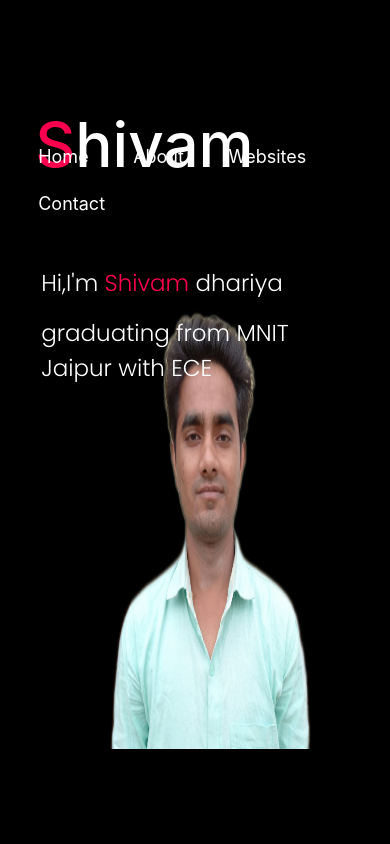
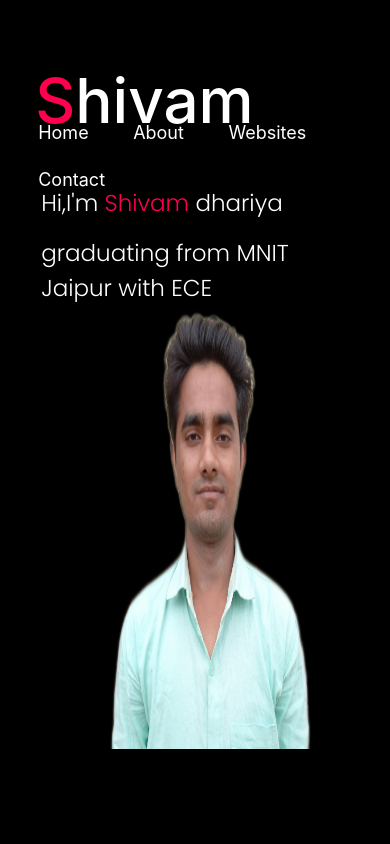
Before and after one commit to shivamdh5/Portfolio, a plain HTML site: page index.html in a window 390 px wide. Shown: the top 844 px of the page. Drawn offline with nearby package versions, Linux system fonts and the light colour scheme; a web font is replaced by a local one.

Commit message:
Update styles.css

```diff
--- a/styles.css
+++ b/styles.css
@@ -307,12 +307,12 @@ form .btn2{
 @media only screen and (max-width:600px){
     nav{
         position: relative;
-        top: 2px;
+        top: -22px;
         right: 83px;
     }
     .logo{
         position: relative;
-        top: -453px;
+        top: -473px;
         left: 87px;
     }
     #image2{
@@ -324,7 +324,7 @@ form .btn2{
     }
     .header-text{
         position: relative;
-        bottom: 500px;
+        bottom: 580px;
         padding: 15px 0 0 10px;
         font-size: 23px;
     }
```
